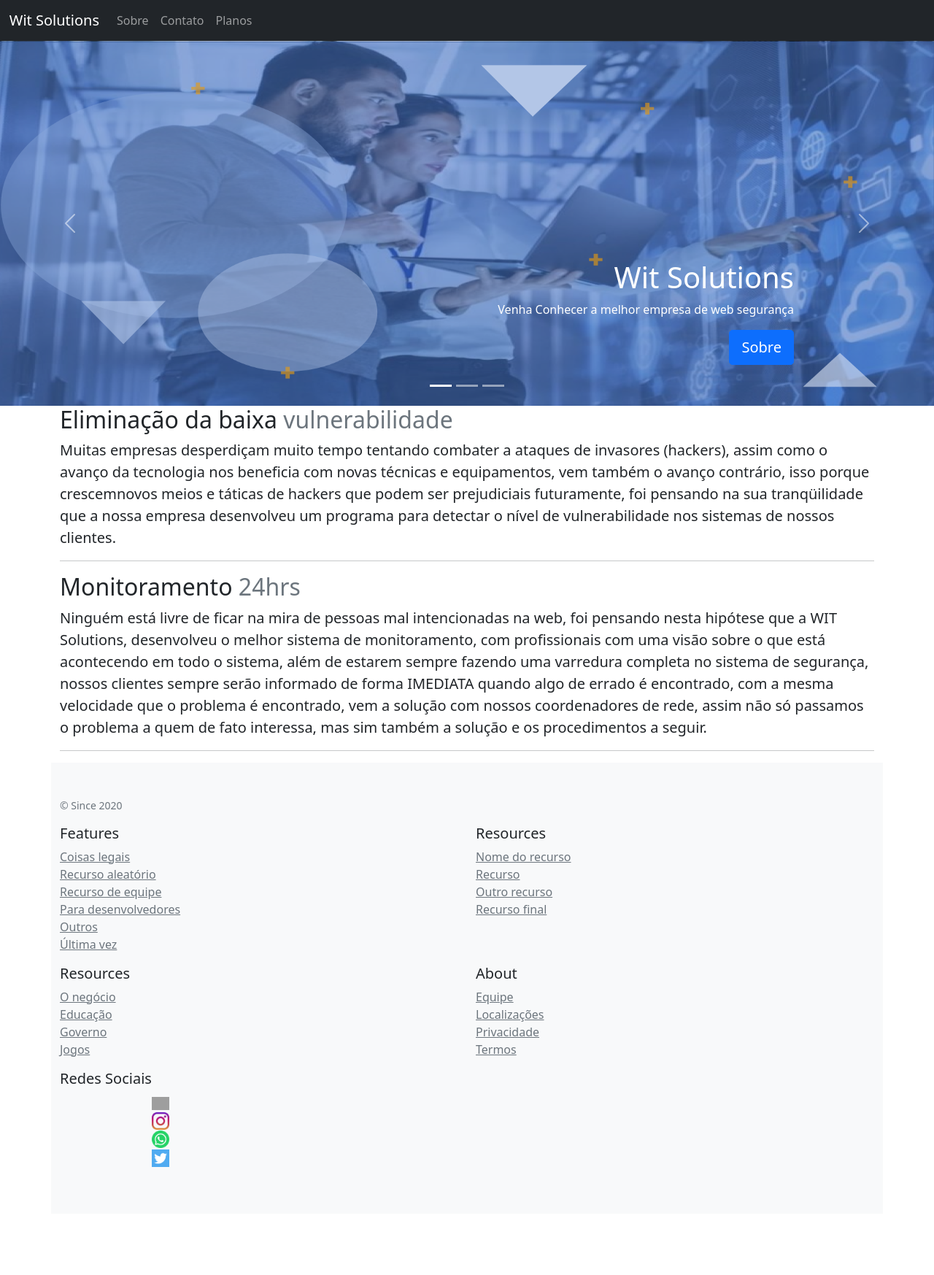
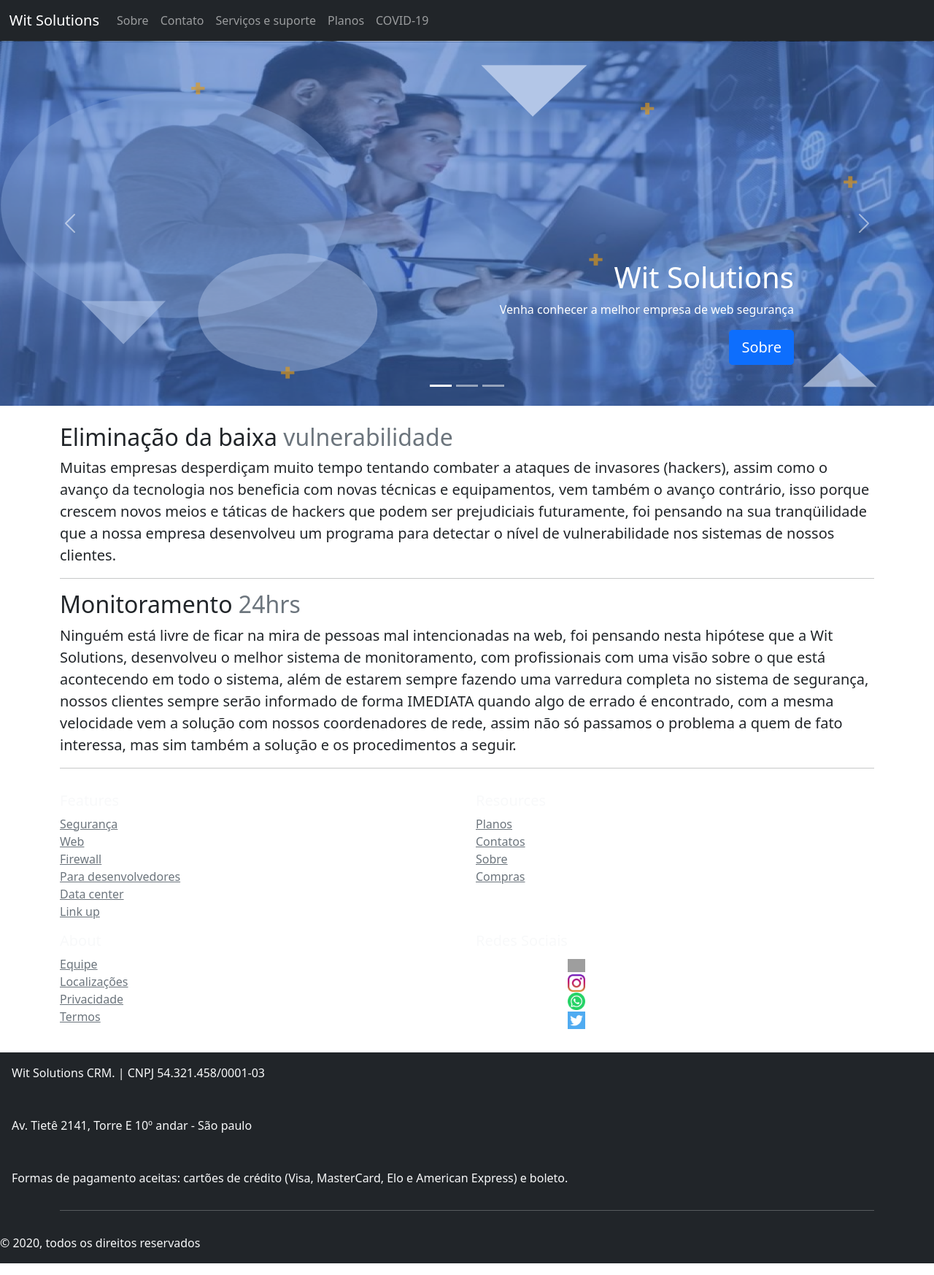
Before and after one commit to joaovc800/projetos-2021.1, a PHP site: page / in a window 1280 px wide. Shown: the whole page at 73% size. Before the commit the page ends 1599 px from the top, so only its background shows below. Run offline with PHP 8.4, Linux system fonts and the light colour scheme; some libraries are stand-ins or nearby versions; grey boxes are pictures that could not be loaded.

Commit message:
Update index.php

```diff
--- a/index.php
+++ b/index.php
@@ -2,11 +2,11 @@
 <html>
   <head>
     <meta charset="utf-8">
-    <title>Wit Solutions | Home Page</title>
+    <title>Wit Solutions | Home</title>
     <meta name="viewport" content="width=device-width">
-    <meta name="description" content="Wit Solutions empresa de web serurança, sua empresa está segura?">
+    <meta name="description" content="Wit Solutions empresa de web segurança, sua empresa está segura?">
     <meta property="og:image" content="logo1.0.png">
-    <meta property="og:description" content="Wit Solutions empresa de web serurança, sua empresa está segura?">
+    <meta property="og:description" content="Wit Solutions empresa de web segurança, sua empresa está segura?">
     <meta property="og:title" content="Wit Solutions">
     <link rel="stylesheet" href="home.css"  />
     <link href="https://cdn.jsdelivr.net/npm/bootstrap@5.0.0-beta2/dist/css/bootstrap.min.css" rel="stylesheet" integrity="sha384-BmbxuPwQa2lc/FVzBcNJ7UAyJxM6wuqIj61tLrc4wSX0szH/Ev+nYRRuWlolflfl" crossorigin="anonymous">
@@ -20,7 +20,7 @@
     <header class="sticky-top">
       <nav class="navbar navbar-expand-lg navbar-dark bg-dark">
         <div class="container-fluid menu">
-          <a class="navbar-brand" href="#">Wit Solutions</a>
+          <a class="navbar-brand" href="#" title="Home">Wit Solutions</a>
           <button class="navbar-toggler" type="button" data-toggle="collapse" data-target="#navbarSupportedContent" aria-controls="navbarSupportedContent" aria-expanded="false" aria-label="Toggle navigation">
           <span class="navbar-toggler-icon"></span>
           </button>
@@ -33,7 +33,13 @@
                 <a class="nav-link" aria-current="page" href="#">Contato</a>
               </li>
               <li class="nav-item">
+                <a class="nav-link" aria-current="page" href="#">Serviços e suporte</a>
+              </li>
+              <li class="nav-item">
                 <a class="nav-link" aria-current="page" href="#">Planos</a>
+              </li>
+              <li class="nav-item">
+                <a class="nav-link" aria-current="page" href="#">COVID-19</a>
               </li>
             </ul>
           </div>
@@ -49,17 +55,17 @@
           </div>
           <div class="carousel-inner">
             <div class="carousel-item active">
-              <img src="app.png" alt="">
+              <img src="app.png" alt="duas pessoas com um notebook">
               <div class="container">
                 <div class="carousel-caption text-end">
                   <h1>Wit Solutions</h1>
-                  <p>Venha Conhecer a melhor empresa de web segurança</p>
+                  <p>Venha conhecer a melhor empresa de web segurança</p>
                   <p><a class="btn btn-lg btn-primary" href="#">Sobre</a></p>
                 </div>
               </div>
             </div>
             <div class="carousel-item">
-              <img src="negocio.png">
+              <img src="negocio.png" alt="ações subindo">
               <div class="container">
                 <div class="carousel-caption">
                   <h1>Contato</h1>
@@ -69,7 +75,7 @@
               </div>
             </div>
             <div class="carousel-item">
-              <img src="seguranca.png">
+              <img src="seguranca.png" alt="segurança cadeado">
               <div class="container">
                 <div class="carousel-caption text-start">
                   <h1>Planos</h1>
@@ -89,14 +95,14 @@
           </button>
         </div>
       </div>
-      <div class="container featurette"">
+      <div class="container featurette mt-4"">
         <h2>Eliminação da baixa
           <span class="text-muted">vulnerabilidade</span>
         </h2>
         <p class="lead">Muitas empresas desperdiçam muito tempo tentando combater a
           ataques de invasores (hackers), assim como o avanço da tecnologia nos
           beneficia com novas técnicas e equipamentos, vem também o avanço
-          contrário, isso porque crescemnovos meios e táticas de hackers que
+          contrário, isso porque crescem novos meios e táticas de hackers que
           podem ser prejudiciais futuramente, foi pensando na sua tranqüilidade
           que a nossa empresa desenvolveu um programa para detectar o nível de
           vulnerabilidade nos sistemas de nossos clientes.</p>
@@ -105,53 +111,42 @@
             <span class="text-muted">24hrs</span>
           </h2>
           <p class="lead">Ninguém está livre de ficar na mira de pessoas mal intencionadas na web,
-          foi pensando nesta hipótese que a WIT Solutions, desenvolveu o melhor
+          foi pensando nesta hipótese que a Wit Solutions, desenvolveu o melhor
           sistema de monitoramento, com profissionais com uma visão sobre o que
           está acontecendo em todo o sistema, além de estarem sempre fazendo
           uma varredura completa no sistema de segurança, nossos clientes
           sempre serão informado de forma IMEDIATA quando algo de errado é
-          encontrado, com a mesma velocidade que o problema é encontrado, vem
+          encontrado, com a mesma velocidade vem
           a solução com nossos coordenadores de rede, assim não só passamos o
           problema a quem de fato interessa, mas sim também a solução e os
           procedimentos a seguir.</p>
           <hr class="featurette-divider">
       </div>
-      <footer class="container py-5 bg-light">
+      <div class="container-fluid footer">
+        <footer class="container footer py-3">
           <div class="row">
-          <div class="col-12 col-md">
-            <small class="d-block mb-3 text-muted">&copy; Since 2020</small>
-          </div>
             <div class="col-6 col-md">
-            <h5>Features</h5>
+              <h5 class="text-light">Features</h5>
               <ul class="list-unstyled text-small">
-              <li><a class="link-secondary" href="#">Coisas legais</a></li>
-              <li><a class="link-secondary" href="#">Recurso aleatório</a></li>
-              <li><a class="link-secondary" href="#">Recurso de equipe</a></li>
+                <li><a class="link-secondary" href="#">Segurança</a></li>
+                <li><a class="link-secondary" href="#">Web</a></li>
+                <li><a class="link-secondary" href="#">Firewall</a></li>
                 <li><a class="link-secondary" href="#">Para desenvolvedores</a></li>
-              <li><a class="link-secondary" href="#">Outros</a></li>
-              <li><a class="link-secondary" href="#">Última vez</a></li>
+                <li><a class="link-secondary" href="#">Data center</a></li>
+                <li><a class="link-secondary" href="#">Link up</a></li>
               </ul>
             </div>
             <div class="col-6 col-md">
-            <h5>Resources</h5>
+              <h5 class="text-light">Resources</h5>
               <ul class="list-unstyled text-small">
-              <li><a class="link-secondary" href="#">Nome do recurso</a></li>
-              <li><a class="link-secondary" href="#">Recurso</a></li>
-              <li><a class="link-secondary" href="#">Outro recurso</a></li>
-              <li><a class="link-secondary" href="#">Recurso final</a></li>
+                <li><a class="link-secondary" href="#">Planos</a></li>
+                <li><a class="link-secondary" href="#">Contatos</a></li>
+                <li><a class="link-secondary" href="#">Sobre</a></li>
+                <li><a class="link-secondary" href="#">Compras</a></li>
               </ul>
               </div>
               <div class="col-6 col-md">
-              <h5>Resources</h5>
-              <ul class="list-unstyled text-small">
-                <li><a class="link-secondary" href="#">O negócio</a></li>
-                <li><a class="link-secondary" href="#">Educação</a></li>
-                <li><a class="link-secondary" href="#">Governo</a></li>
-                <li><a class="link-secondary" href="#">Jogos</a></li>
-              </ul>
-            </div>
-            <div class="col-6 col-md">
-              <h5>About</h5>
+                <h5 class="text-light">About</h5>
                 <ul class="list-unstyled text-small">
                   <li><a class="link-secondary" href="#">Equipe</a></li>
                   <li><a class="link-secondary" href="#">Localizações</a></li>
@@ -160,16 +155,26 @@
                 </ul>
               </div>
               <div class="col-6 col-md">
-              <h5>Redes Sociais</h5>
+                <h5 class="text-light">Redes Sociais</h5>
                 <ul class="list-unstyled text-small">
-                <li><a class="link-secondary center" href="#"><img src="facebook.png" class="icon"></a></li>
-                <li><a class="link-secondary center" href="#"><img src="instagram.png" class="icon"></a></li>
-                <li><a class="link-secondary center" href="#"><img src="wpp.png" class="icon"></a></li>
-                <li><a class="link-secondary center" href="#"><img src="twitter.png" class="icon"></a></li>
+                  <li><a class="link-secondary center" href="#" title="Facebook"><img src="facebook.png" class="icon"></a></li>
+                  <li><a class="link-secondary center" href="#" title="Instagram"><img src="instagram.png" class="icon"></a></li>
+                  <li><a class="link-secondary center" href="#" title="Whatsapp"><img src="wpp.png" class="icon"></a></li>
+                  <li><a class="link-secondary center" href="#" title="Twitter"><img src="twitter.png" class="icon"></a></li>
                 </ul>
               </div>
           </div>
         </footer>
+      </div>
+      <div class="container-fluid bg-dark">
+        <p class="text-light centro p-3">Wit Solutions CRM. | CNPJ 54.321.458/0001-03</p>
+        <p class="text-light centro p-3">Av. Tietê 2141, Torre E 10º andar - São paulo</p>
+        <p class="text-light centro p-3">Formas de pagamento aceitas: cartões de crédito (Visa, MasterCard, Elo e American Express) e boleto.</p>
+        <div class="container">
+          <hr class="featurette-divider bg-light">
+        </div>
+        <p class="text-light centro py-3">&copy 2020, todos os direitos reservados</p>
+      </div>
     <script src="../assets/dist/js/bootstrap.bundle.min.js"></script>
   </body>
 </html>
```
Lines whose indentation alone changed are shown as unchanged.
